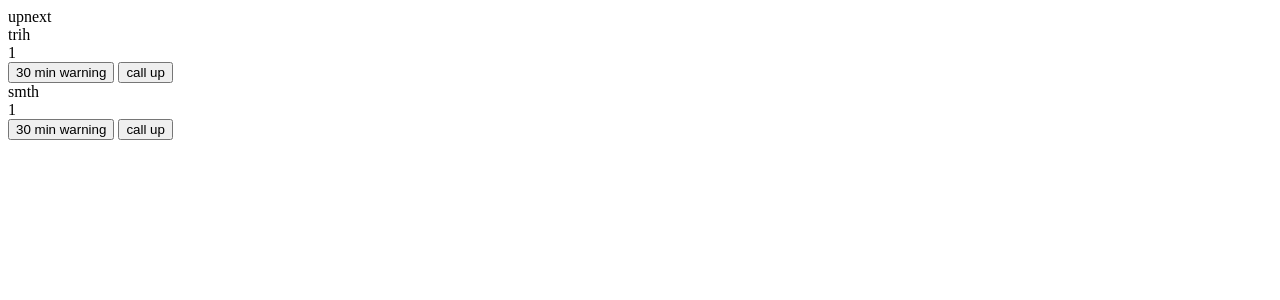
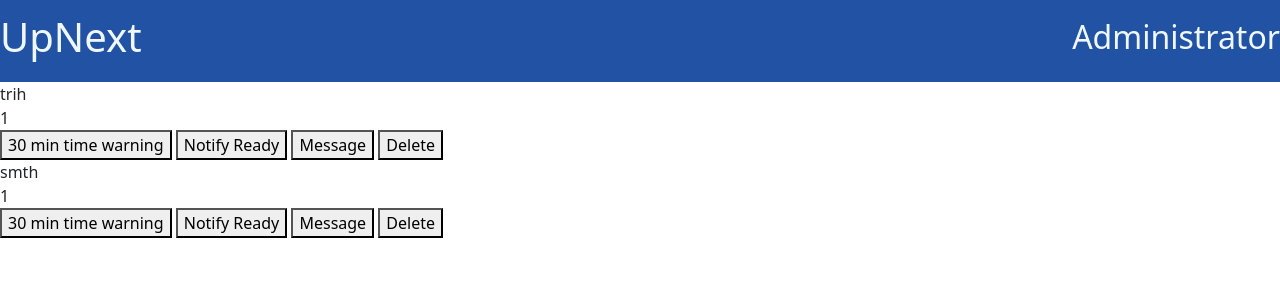
Before and after one commit to mochamapleaf/calgoryhack-potatoburner, a Flask app: page /admin in a window 1280 px wide. Shown: the top 300 px of the page. Run offline with Flask 2, Linux system fonts and the light colour scheme; data comes from the database, SQL or seed files in the repository.

Commit message:
admin and client template update

```diff
--- a/static/admin.css
+++ b/static/admin.css
@@ -1 +1,16 @@
 /* admin page styling here */
+*{ margin: 100; padding: 100;
+    box-sizing: border-box;}
+
+    .header {width: 100%;
+    background-color: rgb(33,82,163);
+    color: black;
+    }
+
+    h1 {
+        color: aliceblue;
+    }
+
+    h2 {
+        color: aliceblue
+    }
--- a/templates/admin.html
+++ b/templates/admin.html
@@ -6,10 +6,18 @@
     <meta name="viewport" content="width=device-width, initial-scale=1.0">
     <title>Admin | upnext</title>
     <link rel="stylesheet" href="../static/admin.css">
+    <link href="https://cdn.jsdelivr.net/npm/bootstrap@5.1.3/dist/css/bootstrap.min.css" rel="stylesheet" integrity="sha384-1BmE4kWBq78iYhFldvKuhfTAU6auU8tT94WrHftjDbrCEXSU1oBoqyl2QvZ6jIW3" crossorigin="anonymous">
 </head>
 <body>
     <div class="header">
-        upnext
+        <nav class="navbar navbar-light bg-rgb(33,82,163)">
+            <a class="navbar-brand"> <h1> UpNext </h1> </a>
+            <ul class = "navbar-nav">
+                <li class="nav-item">
+                    <h2> Administrator </h2>
+                </li>
+            </ul>
+        </nav>
     </div>
     <div class="clients-wrapper">
         {% for client in clients %}
@@ -20,8 +28,10 @@
                 <div class="client-phone">
                     {{ client.phone }}
                 </div>
-                <button>30 min warning</button>
-                <button>call up</button>
+                <button>30 min time warning</button>
+                <button>Notify Ready</button>
+                <button>Message</button>
+                <button>Delete</button>
             </div>
         {% endfor %}
     </div>
--- a/templates/client.html
+++ b/templates/client.html
@@ -4,7 +4,7 @@
     <meta charset="UTF-8">
     <meta http-equiv="X-UA-Compatible" content="IE=edge">
     <meta name="viewport" content="width=device-width, initial-scale=1.0">
-    <title>Document</title>
+    <title>Client Form</title>
     <link rel="stylesheet" href="../static/client.css">
     <link href="https://cdn.jsdelivr.net/npm/bootstrap@5.1.3/dist/css/bootstrap.min.css" rel="stylesheet" integrity="sha384-1BmE4kWBq78iYhFldvKuhfTAU6auU8tT94WrHftjDbrCEXSU1oBoqyl2QvZ6jIW3" crossorigin="anonymous">
 </head>
```
